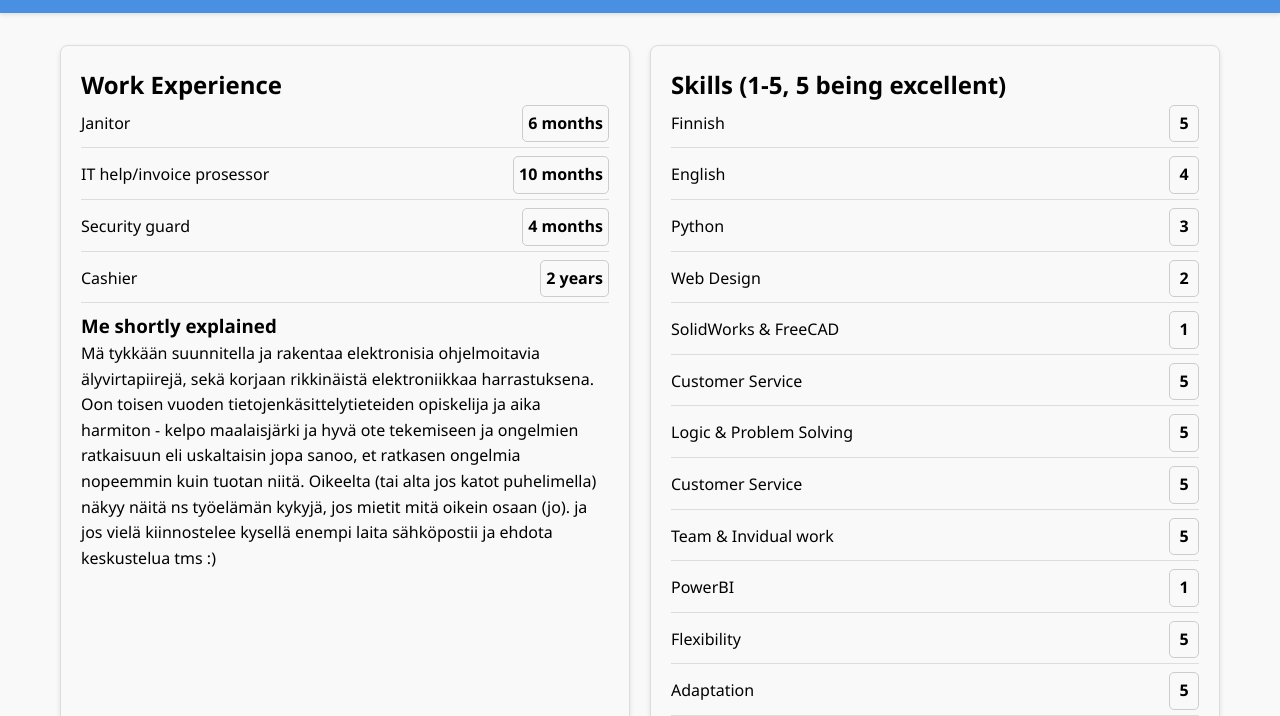
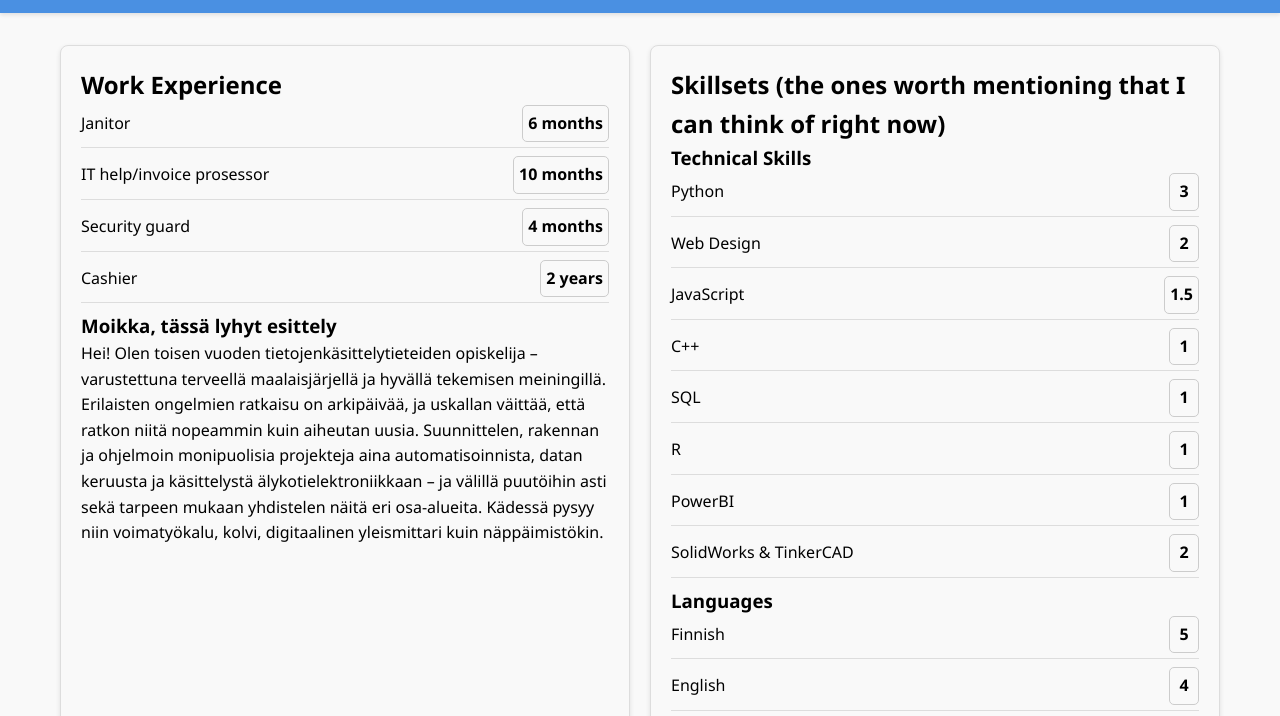
Before and after one commit to VilhoT/my_project_portfolio, a plain HTML site: page about.html in a window 1280 px wide. Shown: the part 57-773 px from the top of the page. Drawn offline with Linux system fonts and the light colour scheme.

Commit message:
Update about.html

```diff
--- a/about.html
+++ b/about.html
@@ -38,27 +38,41 @@
                 <li><span class="skill">Security guard</span><span class="rating">4 months</span></li>
 
                 <li><span class="skill">Cashier</span><span class="rating">2 years</span></li>
-                <h3>Me shortly explained</h3>
+                <h3>Moikka, tässä lyhyt esittely</h3>
                 <p class="work-description"></p>
-                <p>Mä tykkään suunnitella ja rakentaa elektronisia ohjelmoitavia älyvirtapiirejä, sekä korjaan rikkinäistä elektroniikkaa harrastuksena. Oon toisen vuoden tietojenkäsittelytieteiden opiskelija ja aika harmiton - kelpo maalaisjärki ja hyvä ote tekemiseen ja ongelmien ratkaisuun eli uskaltaisin jopa sanoo, et ratkasen ongelmia nopeemmin kuin tuotan niitä. Oikeelta (tai alta jos katot puhelimella) näkyy näitä ns työelämän kykyjä, jos mietit mitä oikein osaan (jo). ja jos vielä kiinnostelee kysellä enempi laita sähköpostii ja ehdota keskustelua tms :) </p>
+                <p>Hei! Olen toisen vuoden tietojenkäsittelytieteiden opiskelija – varustettuna terveellä maalaisjärjellä ja hyvällä tekemisen meiningillä. Erilaisten ongelmien ratkaisu on arkipäivää, ja uskallan väittää, että ratkon niitä nopeammin kuin aiheutan uusia.
+
+Suunnittelen, rakennan ja ohjelmoin monipuolisia projekteja aina automatisoinnista, datan keruusta ja käsittelystä älykotielektroniikkaan – ja välillä puutöihin asti sekä tarpeen mukaan yhdistelen näitä eri osa-alueita. Kädessä pysyy niin voimatyökalu, kolvi, digitaalinen yleismittari kuin näppäimistökin.</p>
 
             </ul>
         </div>
 
         <!-- Skills Section -->
         <div class="section-box">
-            <h2>Skills (1-5, 5 being excellent)</h2>
+            <h2>Skillsets (the ones worth mentioning that I can think of right now)</h2>
+<h3>Technical Skills</h3>
+<ul class="skills-list">
+    <li><span class="skill">Python</span><span class="rating">3</span></li>
+    <li><span class="skill">Web Design</span><span class="rating">2</span></li>
+    <li><span class="skill">JavaScript</span><span class="rating">1.5</span></li>
+    <li><span class="skill">C++</span><span class="rating">1</span></li>
+    <li><span class="skill">SQL</span><span class="rating">1</span></li>
+    <li><span class="skill">R</span><span class="rating">1</span></li>
+    <li><span class="skill">PowerBI</span><span class="rating">1</span></li>
+    <li><span class="skill">SolidWorks & TinkerCAD</span><span class="rating">2</span></li>
+</ul>
+
+<h3>Languages</h3>
 <ul class="skills-list">
     <li><span class="skill">Finnish</span><span class="rating">5</span></li>
     <li><span class="skill">English</span><span class="rating">4</span></li>
-                <li><span class="skill">Python</span><span class="rating">3</span></li>
-                <li><span class="skill">Web Design</span><span class="rating">2</span></li>
-                <li><span class="skill">SolidWorks & FreeCAD</span><span class="rating">1</span></li>
+</ul>
+
+<h3>Professional Skills</h3>
+<ul class="skills-list">
     <li><span class="skill">Customer Service</span><span class="rating">5</span></li>
     <li><span class="skill">Logic & Problem Solving</span><span class="rating">5</span></li>
-                <li><span class="skill">Customer Service</span><span class="rating">5</span></li>
-                <li><span class="skill">Team & Invidual work</span><span class="rating">5</span></li>
-                <li><span class="skill">PowerBI</span><span class="rating">1</span></li>
+    <li><span class="skill">Team & Individual Work</span><span class="rating">5</span></li>
     <li><span class="skill">Flexibility</span><span class="rating">5</span></li>
     <li><span class="skill">Adaptation</span><span class="rating">5</span></li>
 </ul>
```
Lines whose indentation alone changed are shown as unchanged.
